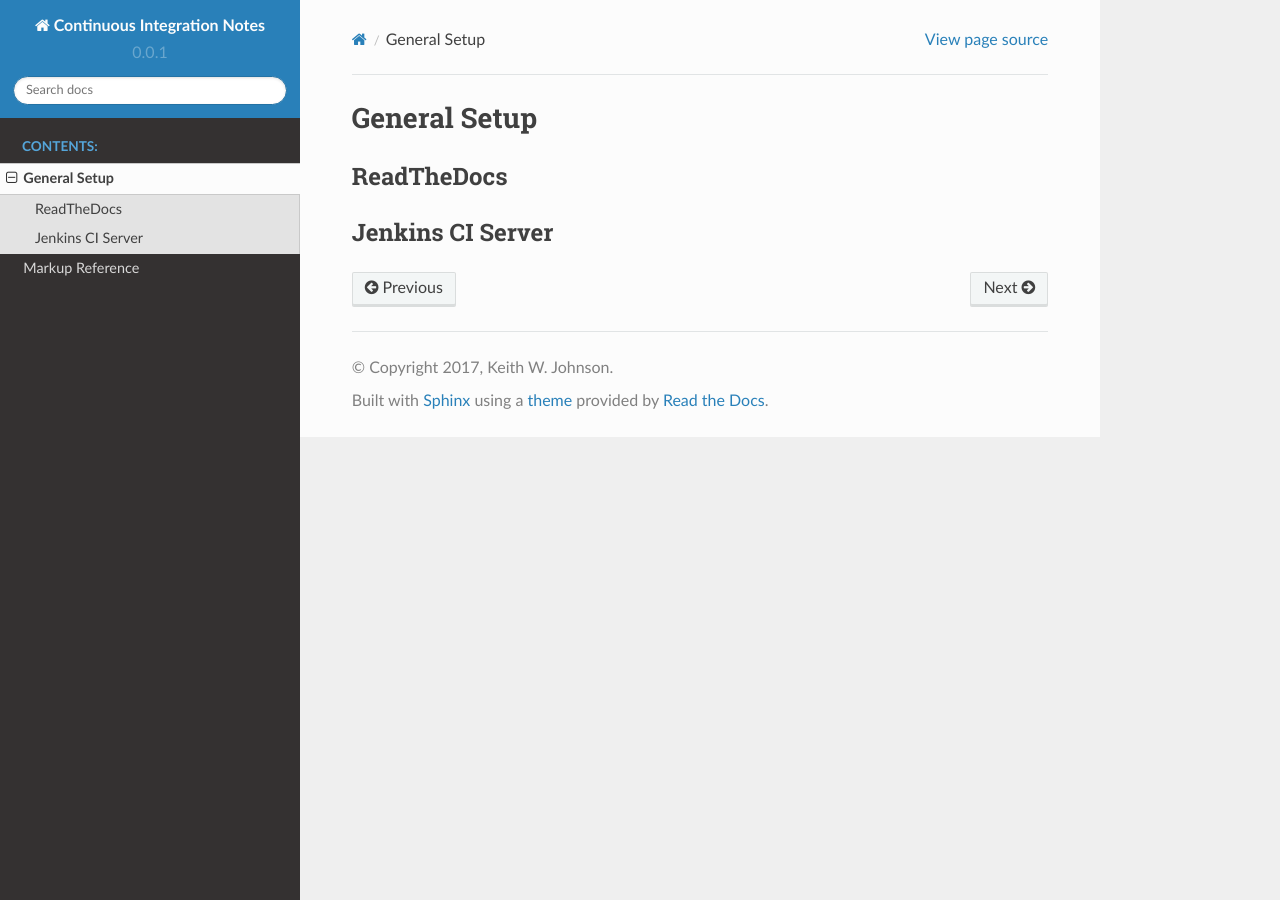
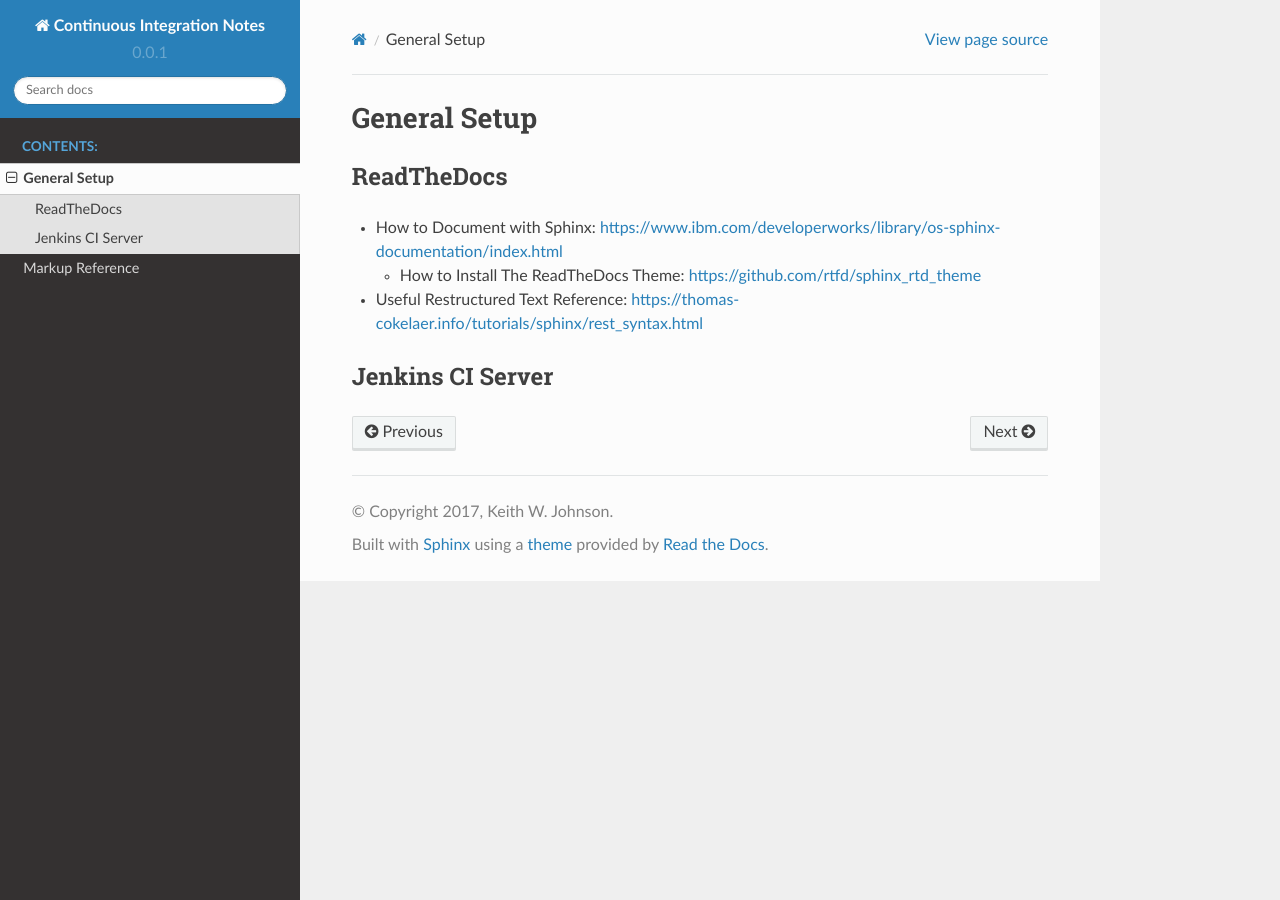
Before and after one commit to hirosh7/jenkins_sample, a Sphinx documentation site: the page built from docs/general_setup.rst, in a window 1280 px wide. Built offline with Sphinx 7.4.7 and the Read the Docs theme 2.0.0, drawn with Linux system fonts in a browser that asks for light colours.

Commit message:
Working on General setup - ReadTheDocs

```diff
--- a/docs/general_setup.rst
+++ b/docs/general_setup.rst
@@ -2,7 +2,13 @@ General Setup
 =============
 
 ReadTheDocs
-----------------
+-----------
+* How to Document with Sphinx: https://www.ibm.com/developerworks/library/os-sphinx-documentation/index.html
+
+  * How to Install The ReadTheDocs Theme: https://github.com/rtfd/sphinx_rtd_theme
+
+* Useful Restructured Text Reference: https://thomas-cokelaer.info/tutorials/sphinx/rest_syntax.html
+
 
 Jenkins CI Server
 -----------------
```
